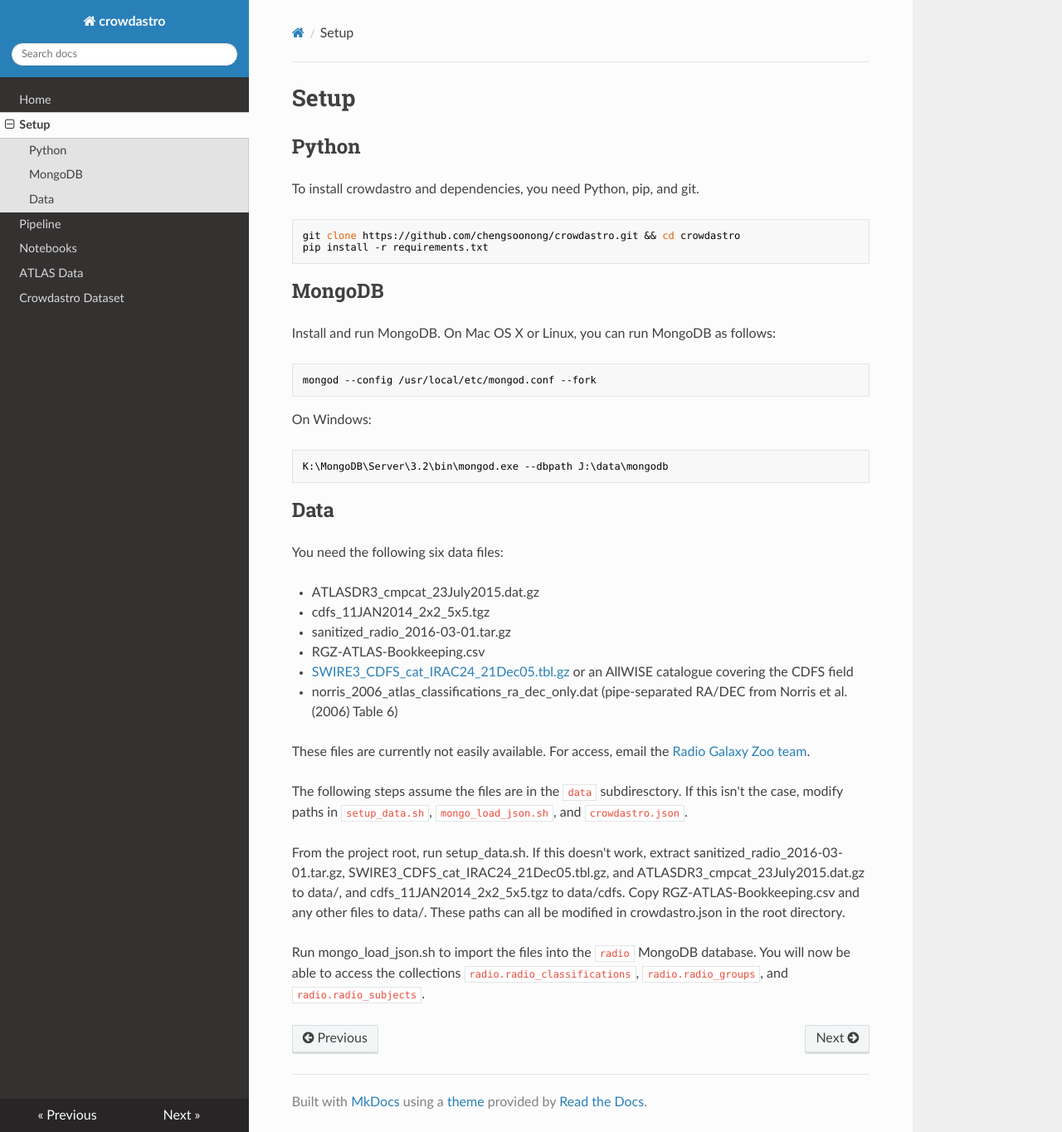
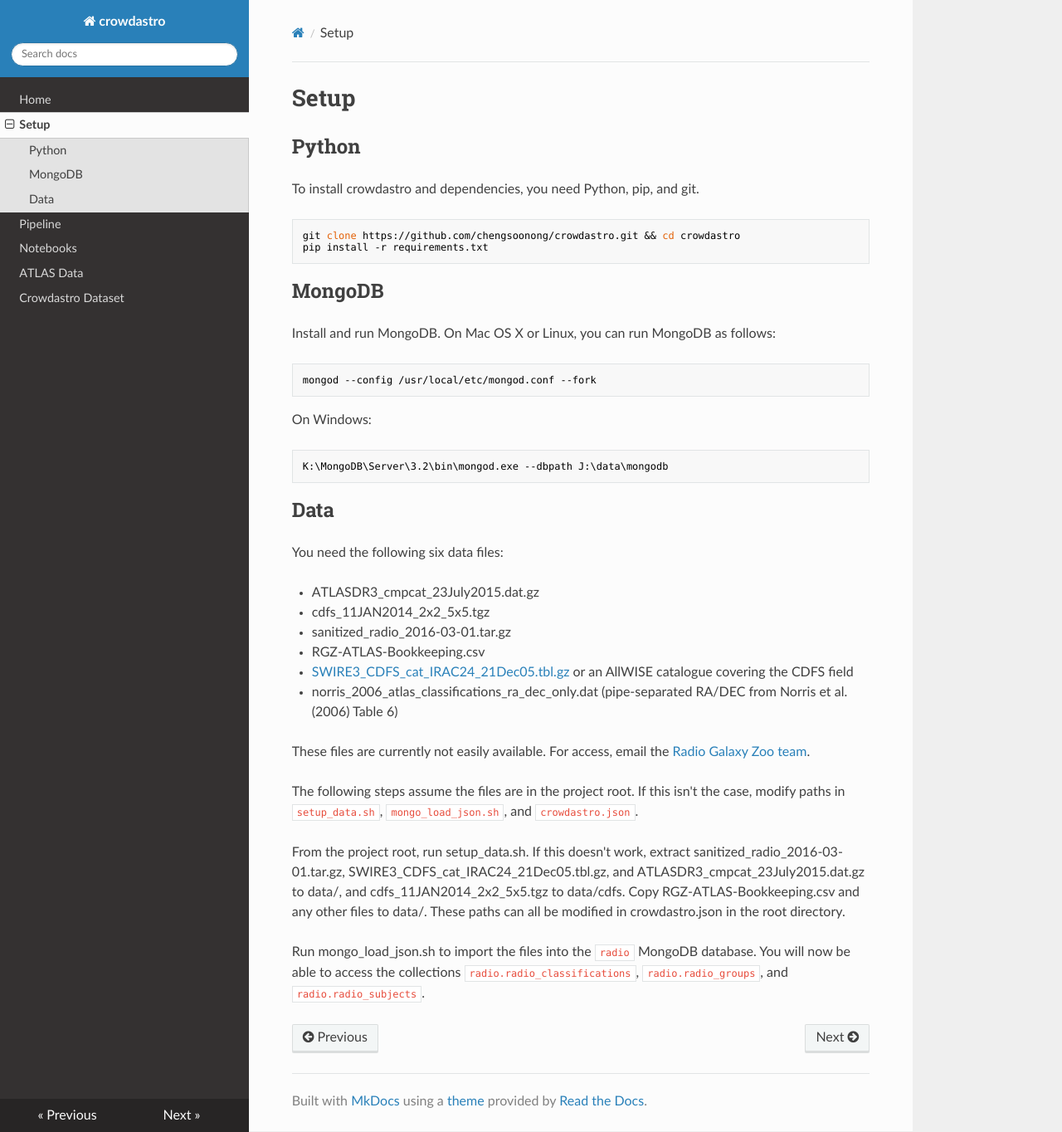
Before and after one commit to chengsoonong/crowdastro, an MkDocs documentation site: the page built from docs/setup.md, in a window 1280 px wide and 1364 px high. Shown: the whole window at 83% size. Built offline with MkDocs 1.6.1, drawn with Linux system fonts in a browser that asks for light colours; nearby versions of some CDN libraries; old or Windows-style settings are respelled for this version of MkDocs.

Commit message:
Fixed setup paths assumption.

```diff
--- a/docs/setup.md
+++ b/docs/setup.md
@@ -35,7 +35,7 @@
 
 These files are currently not easily available. For access, email the [Radio Galaxy Zoo team](https://github.com/zooniverse/Radio-Galaxy-Zoo).
 
-The following steps assume the files are in the `data` subdiresctory. If this isn't the case, modify paths in `setup_data.sh`, `mongo_load_json.sh`, and `crowdastro.json`.
+The following steps assume the files are in the project root. If this isn't the case, modify paths in `setup_data.sh`, `mongo_load_json.sh`, and `crowdastro.json`.
 
 From the project root, run setup_data.sh. If this doesn't work, extract sanitized_radio_2016-03-01.tar.gz, SWIRE3_CDFS_cat_IRAC24_21Dec05.tbl.gz, and ATLASDR3_cmpcat_23July2015.dat.gz to data/, and cdfs_11JAN2014_2x2_5x5.tgz to data/cdfs. Copy RGZ-ATLAS-Bookkeeping.csv and any other files to data/. These paths can all be modified in crowdastro.json in the root directory.
 
```
